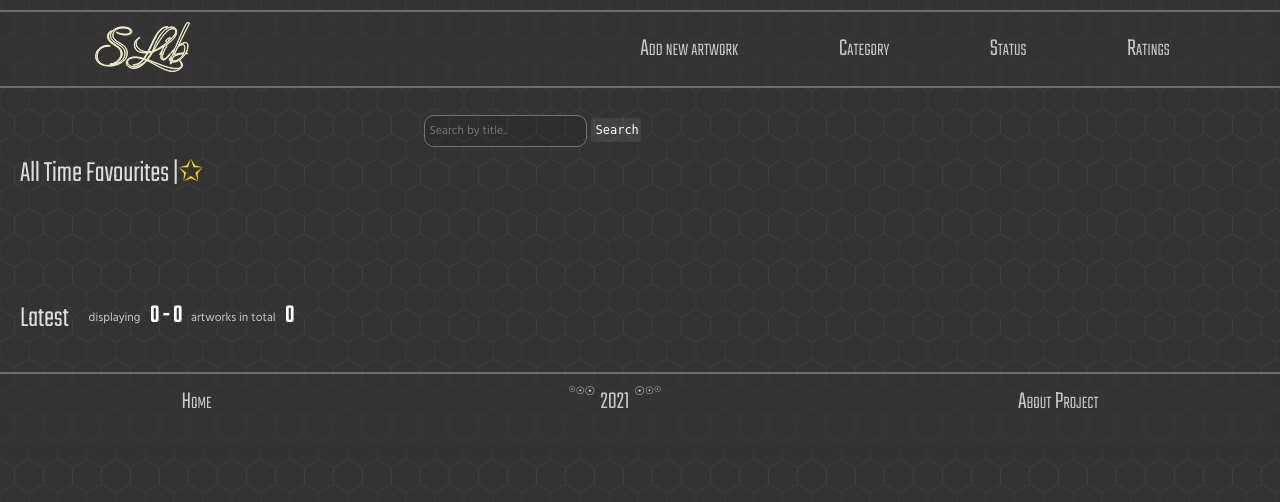
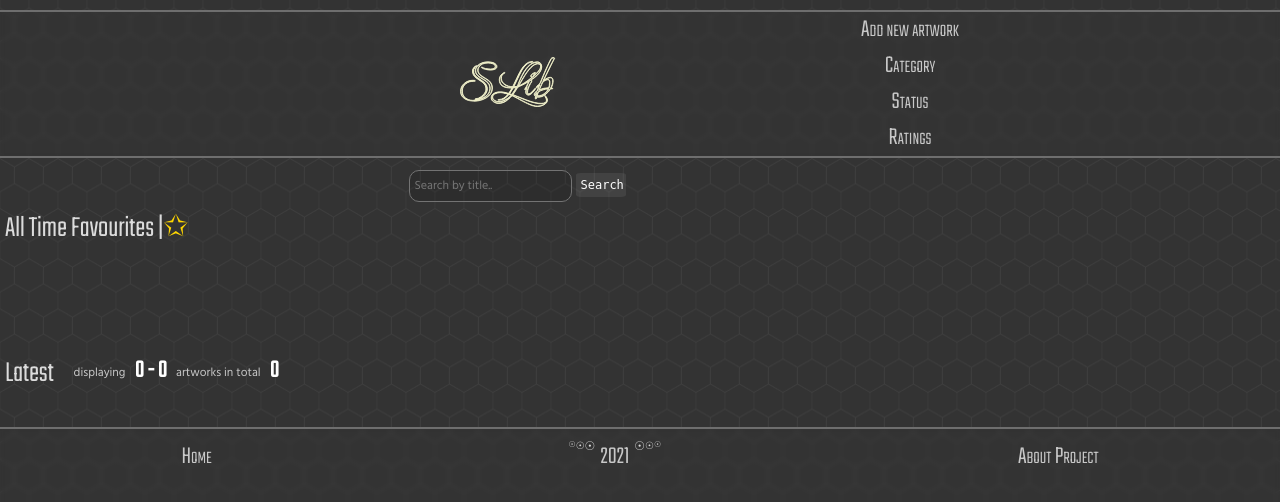
Before and after one commit to SanctussBa/SanLib, a Flask app: page / in a window 1280 px wide. Shown: the top 502 px of the page. Run offline with Flask 2, Linux system fonts and the light colour scheme; data that the repository does not hold is empty; some libraries are stand-ins or nearby versions.

Commit message:
css adustments

```diff
--- a/aplication/static/main.css
+++ b/aplication/static/main.css
@@ -248,7 +248,7 @@ i {
 @media only screen and (max-device-width: 850px){
   main {
     max-width: auto;
-    margin: 20px;
+    margin: 5px;
   }
   section, nav, .info-container {
     min-width: auto;
@@ -256,4 +256,13 @@ i {
   svg {
     height: 50px;
   }
+  ul.ul-li {
+    flex-direction: column;
+  }
+  .nav-left {
+    margin-left: auto;
+  }
+  .nav-container {
+    padding: 0;
+  }
 }
```
